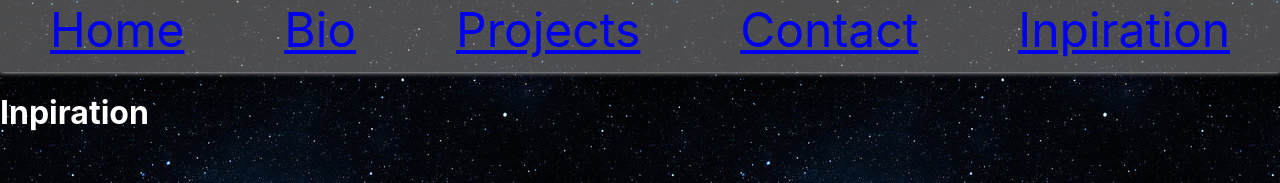
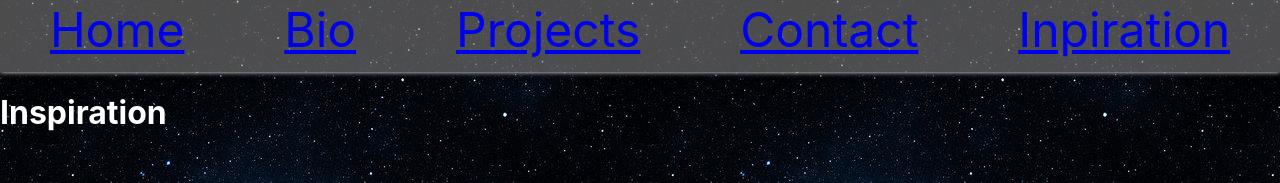
Before and after one commit to JmMcGehee/portfolio, a React (Create React App) app: page /inspiration in a window 1280 px wide. Shown: the top 183 px of the page. Built offline with nearby package versions, Linux system fonts and the light colour scheme.

Commit message:
corrected spelling

```diff
--- a/src/components/Inspiration.js
+++ b/src/components/Inspiration.js
@@ -5,7 +5,7 @@ function Inpiration() {
   return (
     <div id="inspiration">
       <Nav />
-      <h1>Inpiration</h1>
+      <h1>Inspiration</h1>
     </div>
   )
 }
```
